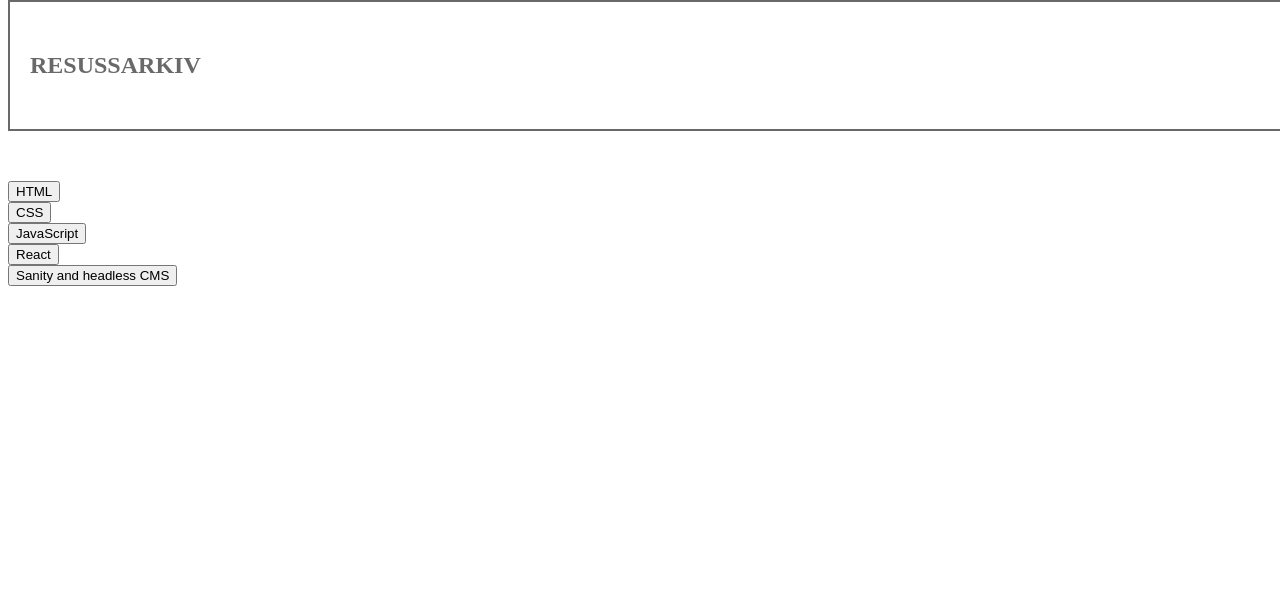
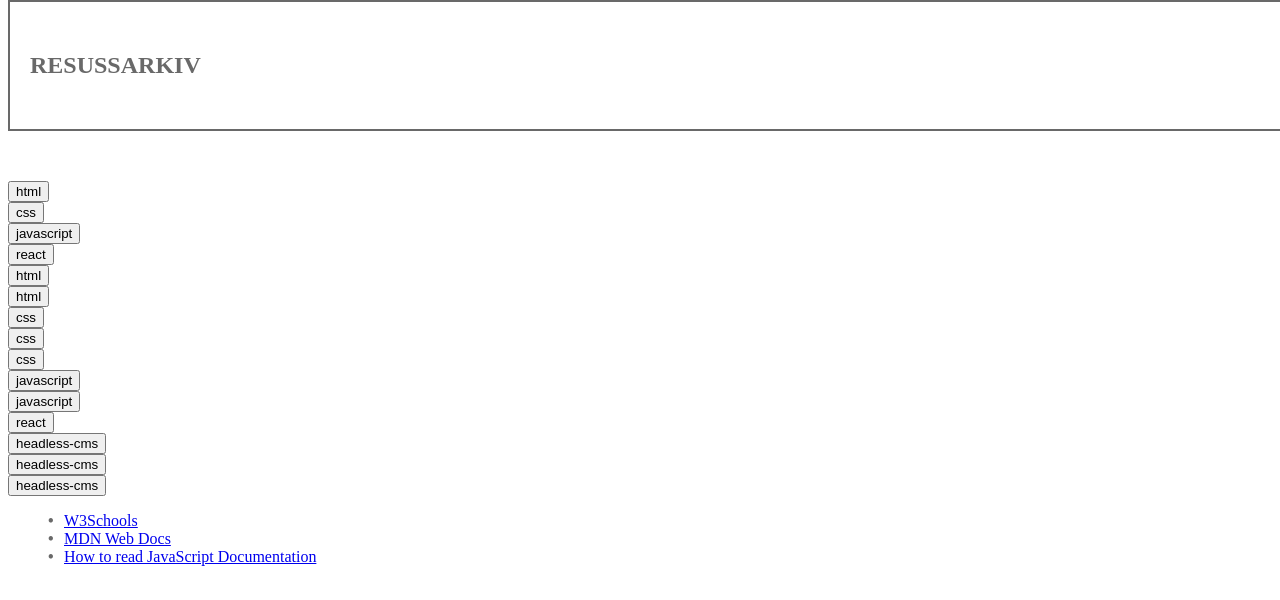
Before and after one commit to alexan1109/uin23ak3_resourceapp_group14, a React (Create React App) app in the folder ressursarkiv/: page / in a window 1280 px wide. Shown: the top 600 px of the page. Built offline with nearby package versions, Linux system fonts and the light colour scheme.

Commit message:
gjorde endringer og oppdaterte ressursarket. endret det etter hvordan det ser ut i Marius sitt github.

```diff
--- a/ressursarkiv/src/App.js
+++ b/ressursarkiv/src/App.js
@@ -1,4 +1,5 @@
 import Header from './components/Header';
+import JavaScript from './components/JavaScript';
 import Main from './components/Main';
 import Navigation from './components/Navigation';
 import Resources from './components/Resources';
@@ -13,6 +14,7 @@ function App() {
     <Header title={"Resussarkiv"} />
     {resources.map((resources) =>
     <Navigation name={resources.category}/> )}
+    <JavaScript />
     </>
     )
   }
--- a/ressursarkiv/src/components/JavaScript.js
+++ b/ressursarkiv/src/components/JavaScript.js
@@ -1,3 +1,7 @@
+import Resources from "./Resources";
+
 export default function JavaScript() {
-  return <></>;
+  return (
+    <Resources id="javascript" />
+  );
 }
--- a/ressursarkiv/src/components/Resources.js
+++ b/ressursarkiv/src/components/Resources.js
@@ -1,7 +1,13 @@
 import { resources } from "../data/ressurser";
 
 
-export default function Resources(){
-    return
+export default function Resources({id}){
+    return (
+        <ul>
+            {resources.map((item, index)=>(
+                item.category === id ?
+                <li><a href={item.url}>{item.title}</a></li>:null))}
+        </ul>
+    )
 
 }
--- a/ressursarkiv/src/data/ressurser.js
+++ b/ressursarkiv/src/data/ressurser.js
@@ -1,96 +1,78 @@
 export const resources = [
     {
-        category: "HTML",
-        text: "HTML står for HyperText Markup Language, og er et strukturspråk som brukes for å lage strukturer til nettside- og applikasjonsgrensesnitt.",
-        sources: [
+        title: "W3Schools",
+        url: "https://www.w3schools.com/html/",
+        category: "html"
+    },
     {
         title: "W3Schools",
-                url: "https://www.w3schools.com/html/"
+        url: "https://www.w3schools.com/css/",
+        category: "css"
+    },
+    {
+        title: "W3Schools",
+        url: "https://www.w3schools.com/js/",
+        category: "javascript"
+    },
+    {
+        title: "W3Schools",
+        url: "https://www.w3schools.com/REACT/DEFAULT.ASP",
+        category: "react"
     },
     {
         title: "HTML Living standard",
-                url: "https://html.spec.whatwg.org/multipage/"
+        url: "https://html.spec.whatwg.org/multipage/",
+        category: "html"
     },
     {
         title: "HTML.com Tutorials",
-                url: "https://html.com/"
-            },
-        ]
-    },
-    {
-        category: "CSS",
-        text: "CSS står for Cascading StyleSheets, og brukes for å sette stilregler på HTML-elementer.",
-        sources: [
-            {
-                title: "W3Schools",
-                url: "https://www.w3schools.com/css/"
+        url: "https://html.com/",
+        category: "html"
     },
     {
         title: "W3C HTML & CSS Standards",
-                url: "https://www.w3.org/standards/webdesign/htmlcss.html"
+        url: "https://www.w3.org/standards/webdesign/htmlcss.html",
+        category: "css"
     },
     {
         title: "W3C CSS Validator",
-                url: "https://jigsaw.w3.org/css-validator/"
+        url: "https://jigsaw.w3.org/css-validator/",
+        category: "css"
     },
     {
         title: "CSS Tricks",
-                url: "https://css-tricks.com/"
-            },
-        ]
-    },
-    {
-        category: "JavaScript",
-        text: "JavaScript er et scriptspråk basert på EcmaScript. JavaScript kjører direkte i nettleseren, og brukes ofte til å manipulere HTML og CSS i webgrensnesnitt.",
-        sources: [
-            {
-                title: "W3Schools",
-                url: "https://www.w3schools.com/js/"
+        url: "https://css-tricks.com/",
+        category: "css"
     },
     {
         title: "MDN Web Docs",
-                url: "https://developer.mozilla.org/en-US/docs/Web/JavaScript"
+        url: "https://developer.mozilla.org/en-US/docs/Web/JavaScript",
+        category: "javascript"
     },
     {
         title: "How to read JavaScript Documentation",
-                url: "https://www.youtube.com/watch?v=O3iR-CIufKM"
-            },
-        ]
+        url: "https://www.youtube.com/watch?v=O3iR-CIufKM",
+        category: "javascript"
     },
     {
-        category: "React",
-        text: "React er et rammeverk bygget i JavaScript. React bruker komponenter og states for å lage en levende frontend.",
-        sources: [
-            {
         title: "React documentation",
-                url: "https://reactjs.org/docs/getting-started.html"
+        url: "https://reactjs.org/docs/getting-started.html",
+        category: "react"
     },
     {
-                title: "W3Schools",
-                url: "https://www.w3schools.com/REACT/DEFAULT.ASP"
-            },
-            {
-                title: "How to read JavaScript Documentation",
-                url: "https://www.youtube.com/watch?v=O3iR-CIufKM"
-            },
-        ]
-    },
-    {
-        category: "Sanity and headless CMS",
-        text: "Sanity er et headless CMS som står for innholdsadministrasjon. Innhold hentes inn i applikasjoner via GROQ-spørringer.",
-        sources: [
-            {
         title: "Sanity documentation",
-                url: "https://www.sanity.io/docs"
+        url: "https://www.sanity.io/docs",
+        category: "headless-cms"
     },
     {
         title: "OnCrawl: a beginners guide to headless CMS",
-                url: "https://www.oncrawl.com/technical-seo/beginners-guide-headless-cms/"
+        url: "https://www.oncrawl.com/technical-seo/beginners-guide-headless-cms/",
+        category: "headless-cms"
     },
     {
         title: "Section.io: Getting started with Sanity CMS",
-                url: "https://www.section.io/engineering-education/getting-started-with-sanity-cms/"
-            },
+        url: "https://www.section.io/engineering-education/getting-started-with-sanity-cms/",
+        category: "headless-cms"
+    }
+
 ]
-    },
-]
```
Lines whose indentation alone changed are shown as unchanged.
